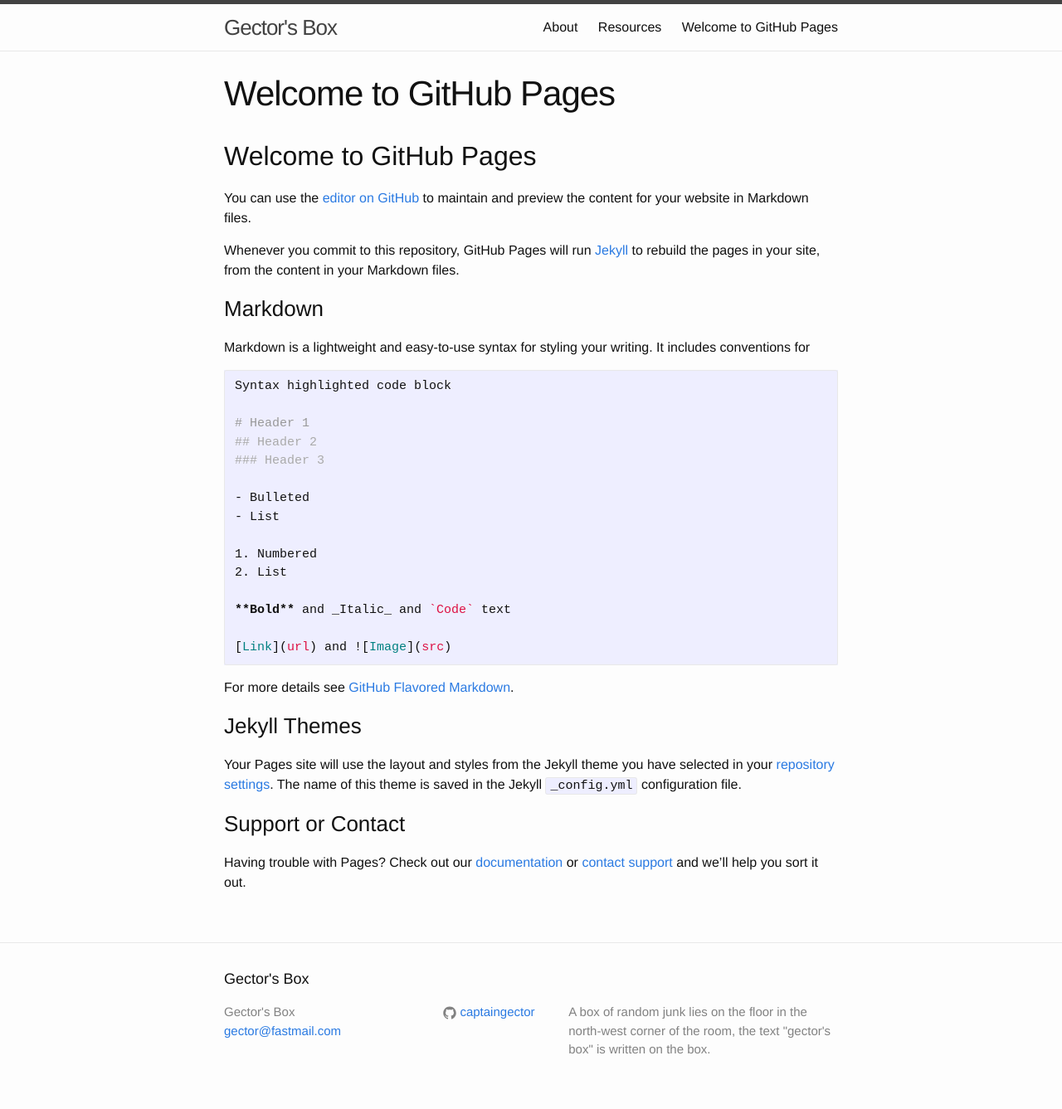
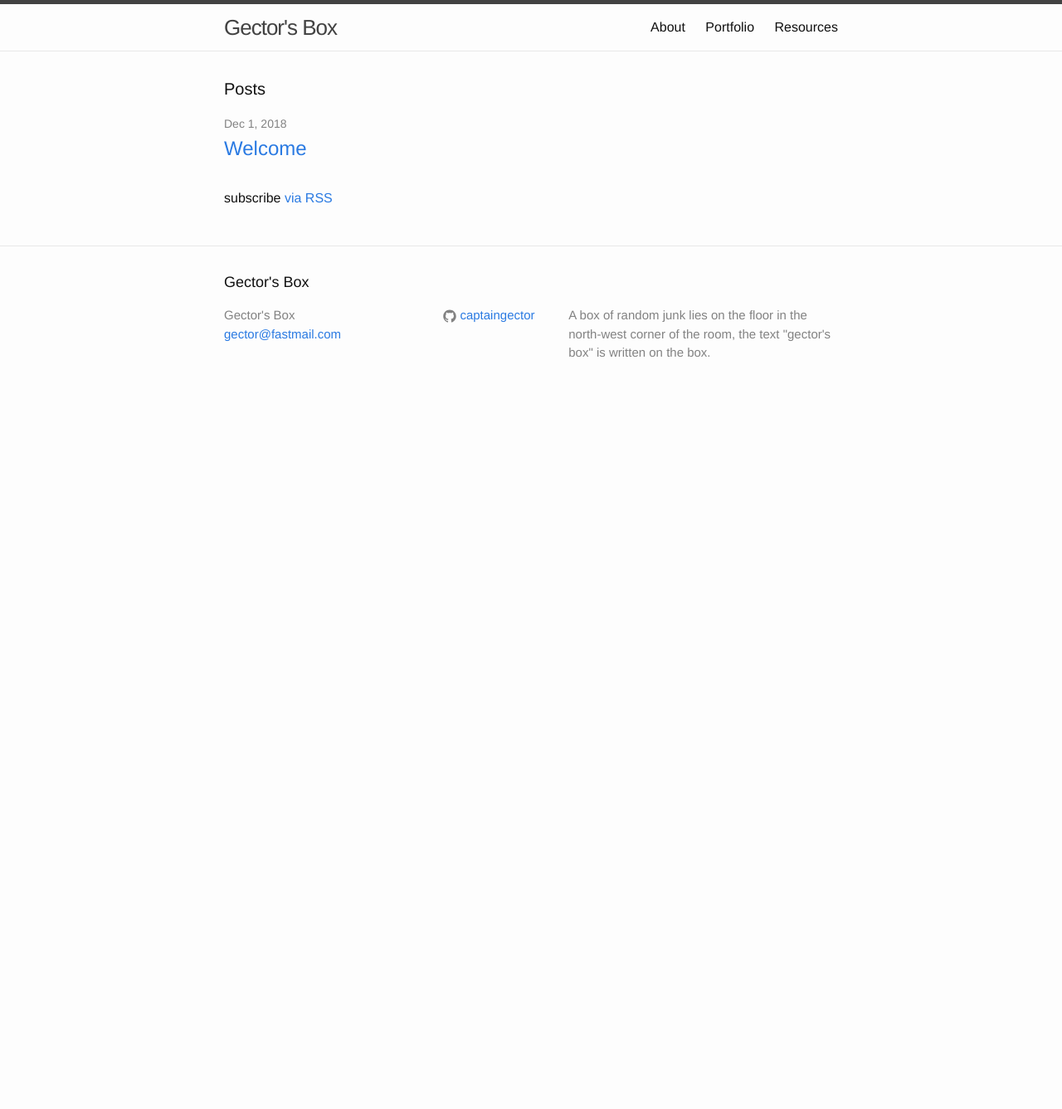
Before and after one commit to zackwhit/captaingector.github.io, a Jekyll site: the page built from index.html, in a window 1280 px wide. Shown: the whole page at 83% size. Built offline with Jekyll 4.4.1, drawn with Linux system fonts in a browser that asks for light colours; our own code applies the rules of GitHub Pages for plain Markdown files; after the commit the page ends 900 px from its top, so only the background shows below that.

Commit message:
Added page and modified resources page

````diff
--- a/index.md
+++ /dev/null
@@ -1,37 +0,0 @@
-## Welcome to GitHub Pages
-
-You can use the [editor on GitHub](https://github.com/CaptainGector/box/edit/master/index.md) to maintain and preview the content for your website in Markdown files.
-
-Whenever you commit to this repository, GitHub Pages will run [Jekyll](https://jekyllrb.com/) to rebuild the pages in your site, from the content in your Markdown files.
-
-### Markdown
-
-Markdown is a lightweight and easy-to-use syntax for styling your writing. It includes conventions for
-
-```markdown
-Syntax highlighted code block
-
-# Header 1
-## Header 2
-### Header 3
-
-- Bulleted
-- List
-
-1. Numbered
-2. List
-
-**Bold** and _Italic_ and `Code` text
-
-[Link](url) and ![Image](src)
-```
-
-For more details see [GitHub Flavored Markdown](https://guides.github.com/features/mastering-markdown/).
-
-### Jekyll Themes
-
-Your Pages site will use the layout and styles from the Jekyll theme you have selected in your [repository settings](https://github.com/CaptainGector/box/settings). The name of this theme is saved in the Jekyll `_config.yml` configuration file.
-
-### Support or Contact
-
-Having trouble with Pages? Check out our [documentation](https://help.github.com/categories/github-pages-basics/) or [contact support](https://github.com/contact) and we’ll help you sort it out.
````
Also changed, not shown: portfolio.md (added, +10 -0 lines), resources.md (+0 -1 lines).
